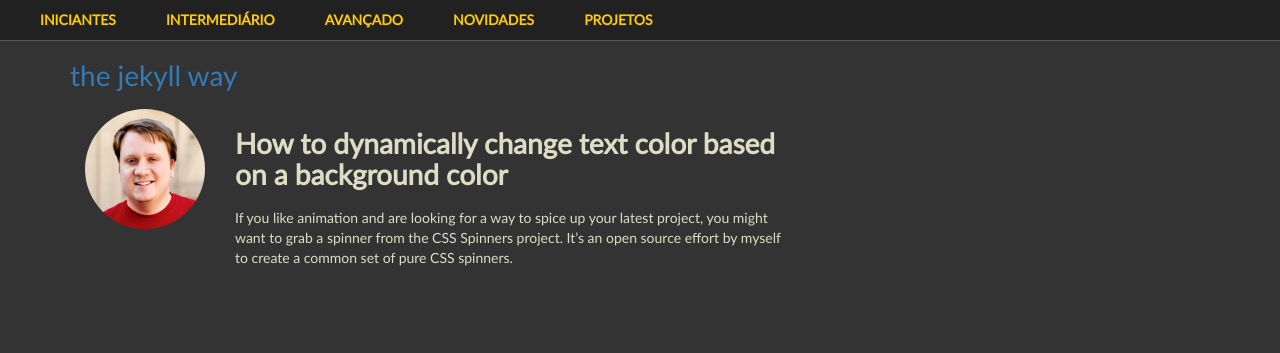
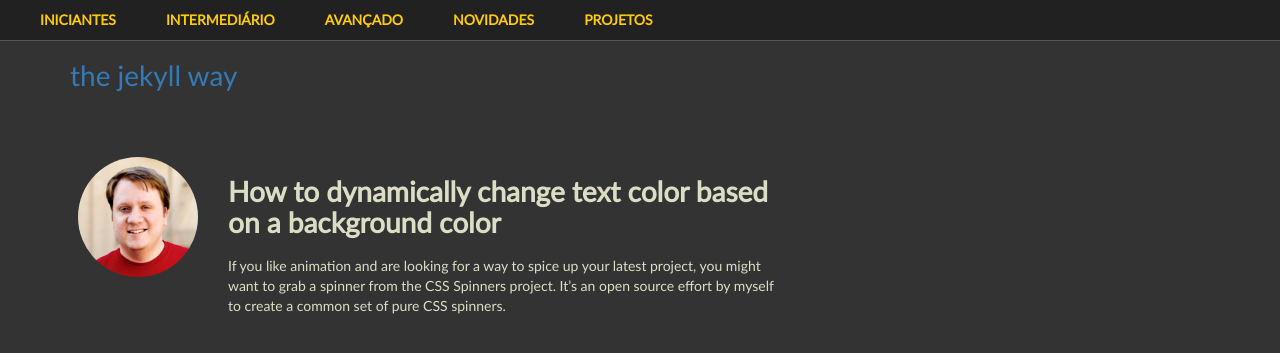
Before and after one commit to thejekyllway/thejekyllway.github.io, a Jekyll site: the page built from index.html, in a window 1280 px wide. Shown: the top 353 px of the page. Built offline with Jekyll 4.4.1, drawn with Linux system fonts in a browser that asks for light colours.

Commit message:
Adicionando color a descrição e espaçamento no box de post

```diff
--- a/_sass/modules/_vars.scss
+++ b/_sass/modules/_vars.scss
@@ -14,3 +14,4 @@
 
 
 $color-title-main: #DDDDC5;
+$description-post: #AAA;
--- a/_sass/partials/_main.scss
+++ b/_sass/partials/_main.scss
@@ -1,4 +1,6 @@
 .posts{
+	margin: 40px 0;
+	padding: 8px;
 }
 
 .author_post{
@@ -11,3 +13,7 @@
 	font-weight: 900;
 	color: $color-title-main;
 }
+
+.description_post{
+	color: $description-post
+}
```
Also changed, not shown: assets/css/main.css.
